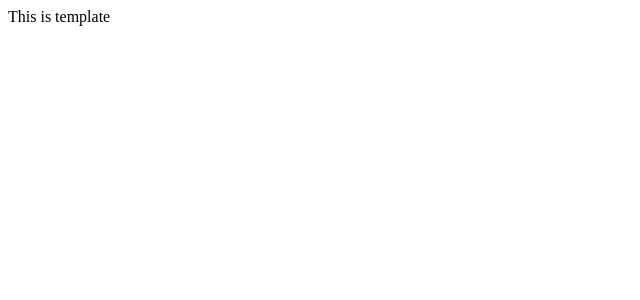
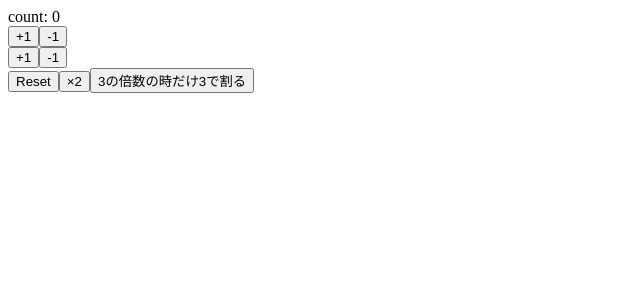
Before and after one commit to baskenshiro/react-hooks-study, a React (Create React App) app: page / in a window 1280 px wide. Shown: the top 300 px of the page, without its empty margins (0-640 px from the left). Built offline with nearby package versions, Linux system fonts and the light colour scheme.

Commit message:
first-react-hook

```diff
--- a/src/App.js
+++ b/src/App.js
@@ -1,10 +1,36 @@
-import React from 'react';
+import React ,{ useState } from 'react';
 
 function App() {
+  const [count, setCount] = useState(0)
+
+  const increment = () => setCount(count + 1)
+  const decrement = () => setCount(count - 1)
+
+  const increment2 = () => setCount(previousCount => previousCount + 1)
+  const decrement2 = () => setCount(previousCount => previousCount - 1)
+
+  const reset = () => setCount(0)
+  const double = () => setCount(count * 2)
+  const devide3 = () => setCount(previousCount =>
+    previousCount % 3 === 0 ? previousCount / 3 : previousCount
+  )
   return (
-    <div>
-      This is template
-    </div>
+    <>
+      <div>count: { count }</div>
+      <div>
+        <button onClick={increment}>+1</button>
+        <button onClick={decrement}>-1</button>
+      </div>
+      <div>
+        <button onClick={increment2}>+1</button>
+        <button onClick={decrement2}>-1</button>
+      </div>
+      <div>
+        <button onClick={reset}>Reset</button>
+        <button onClick={double}>×2</button>
+        <button onClick={devide3}>3の倍数の時だけ3で割る</button>
+      </div>
+    </>
   );
 }
 
```
